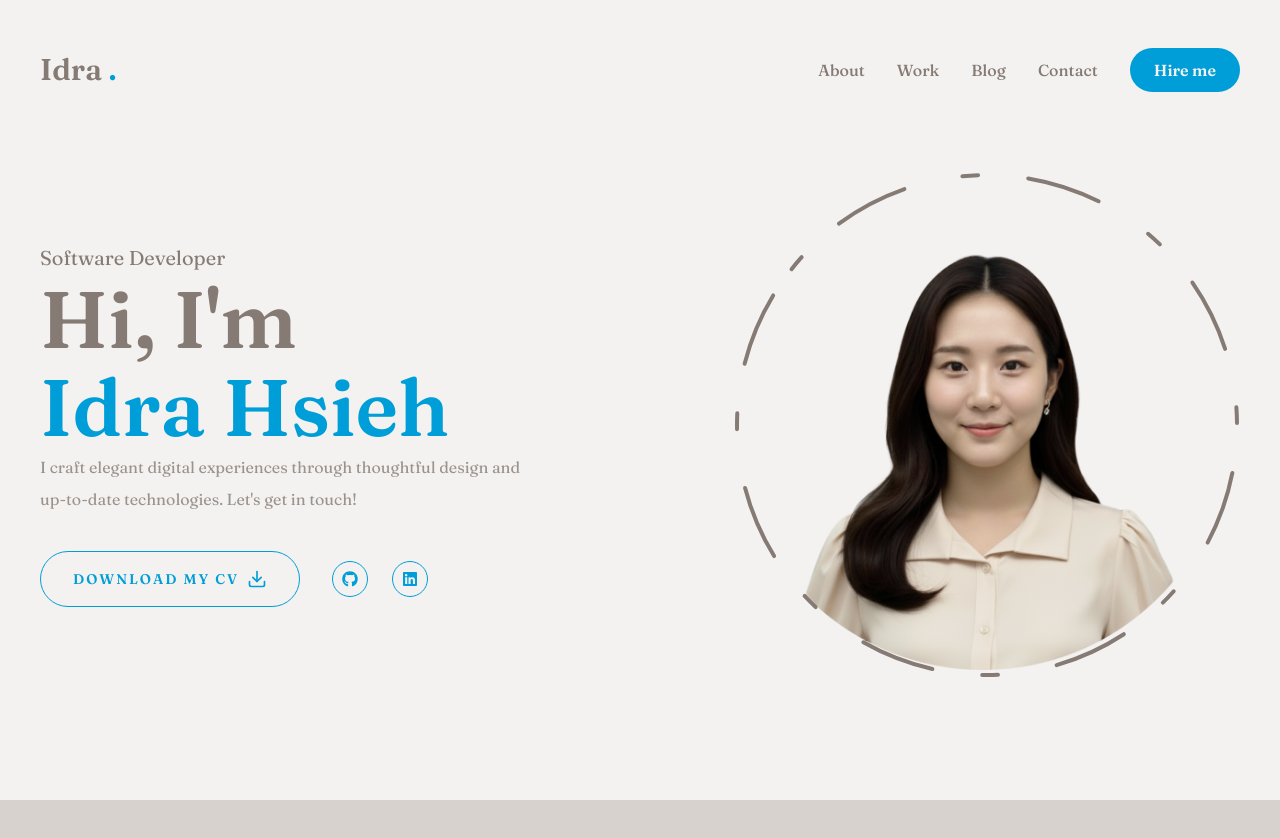
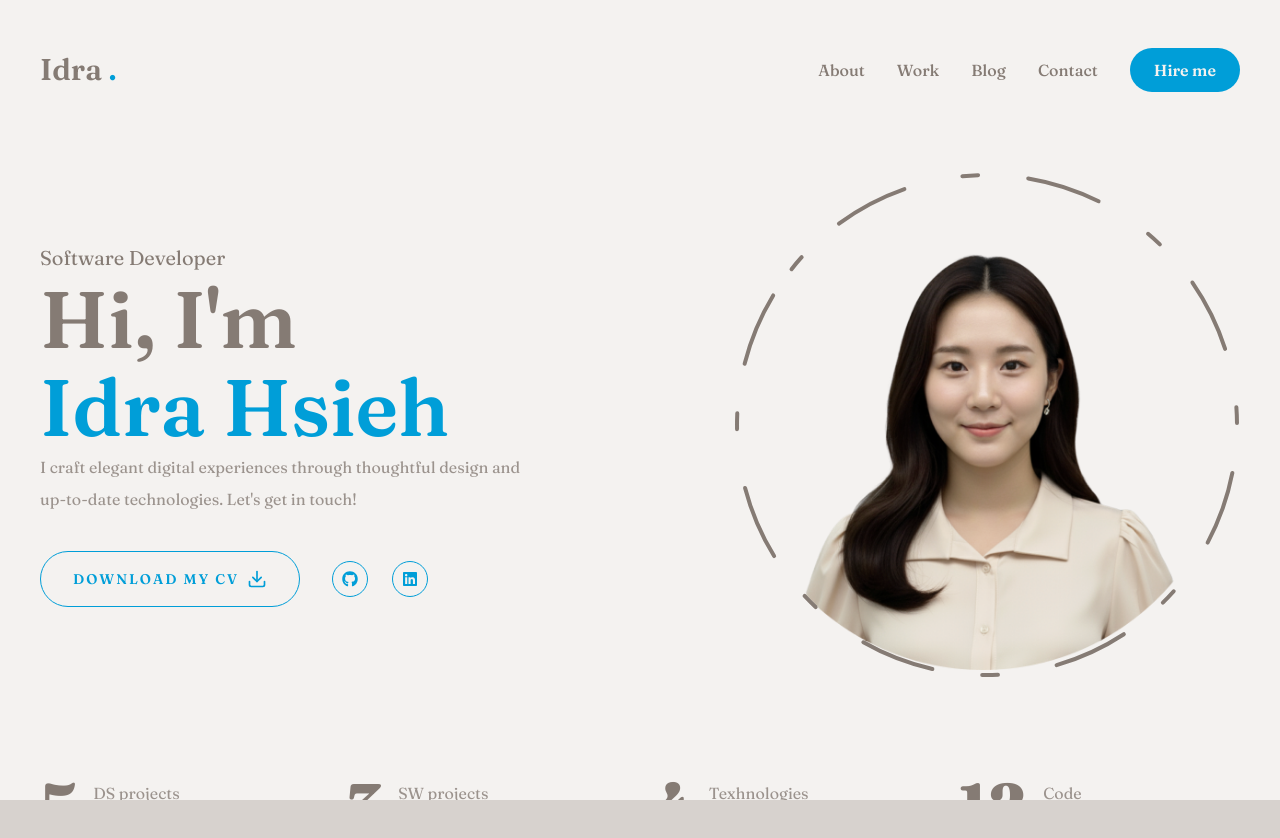
Before and after one commit to idra-hsieh/personal-website, a Next.js app: page / in a window 1280 px wide. Shown: the top 838 px of the page. Before the commit the page ends 800 px from the top, so only its background shows below. Built offline with nearby package versions, Linux system fonts and the light colour scheme.

Commit message:
feat: home page stats

```diff
--- a/app/page.tsx
+++ b/app/page.tsx
@@ -4,6 +4,7 @@
 // components
 import Socials from "@/components/Socials";
 import Photo from "@/components/Photo";
+import Stats from "@/components/Stats";
 
 const Home = () => {
   return (
@@ -41,7 +42,6 @@
                 />
               </div>
             </div>
-
           </div>
           {/* photo */}
           <div className="order-1 xl:order-none mb-8 xl:mb-0">
@@ -49,6 +49,7 @@
           </div>
         </div>
       </div>
+      <Stats />
     </section>
   )
 }
--- /dev/null
+++ b/components/Stats.tsx
@@ -0,0 +1,37 @@
+"use client";
+
+import CountUp from "react-countup";
+
+const stats = [
+  { num: 5, text: "DS projects completed" },
+  { num: 3, text: "SW projects completed" },
+  { num: 4, text: "Texhnologies mastered" },
+  { num: 12, text: "Code commits" },
+]
+
+const Stats = () => {
+  return (
+    <section className="pt-4 pb-12 xl:pt-0 xl:pb-0">
+      <div className="container mx-auto">
+        <div className="flex flex-wrap gap-6 max-w-[80vw] mx-auto xl:max-w-none" >
+          {stats.map((item, index) => {
+            return (
+              <div className="flex-1 flex gap-4 items-center justify-center xl:justify-start" key={index}>
+                <CountUp
+                  end={item.num}
+                  duration={5}
+                  delay={2}
+                  className="text-4xl xl:text-6xl font-extrabold"
+                />
+                <p className={`${item.text.length < 15 ? "max-w-[100px]" : "max-w-[150px]"
+                  } leading-snug text-[#857b74]/80`}>{item.text}</p>
+              </div>
+            );
+          })}
+        </div>
+      </div>
+    </section>
+  )
+}
+
+export default Stats
--- a/package.json
+++ b/package.json
@@ -21,6 +21,7 @@
     "lucide-react": "^0.544.0",
     "next": "15.5.4",
     "react": "19.1.0",
+    "react-countup": "^6.5.3",
     "react-dom": "19.1.0",
     "react-icons": "^5.5.0",
     "tailwind-merge": "^3.3.1"
```
Also changed, not shown: 1 other file (tests, documents, lock files or other folders).
